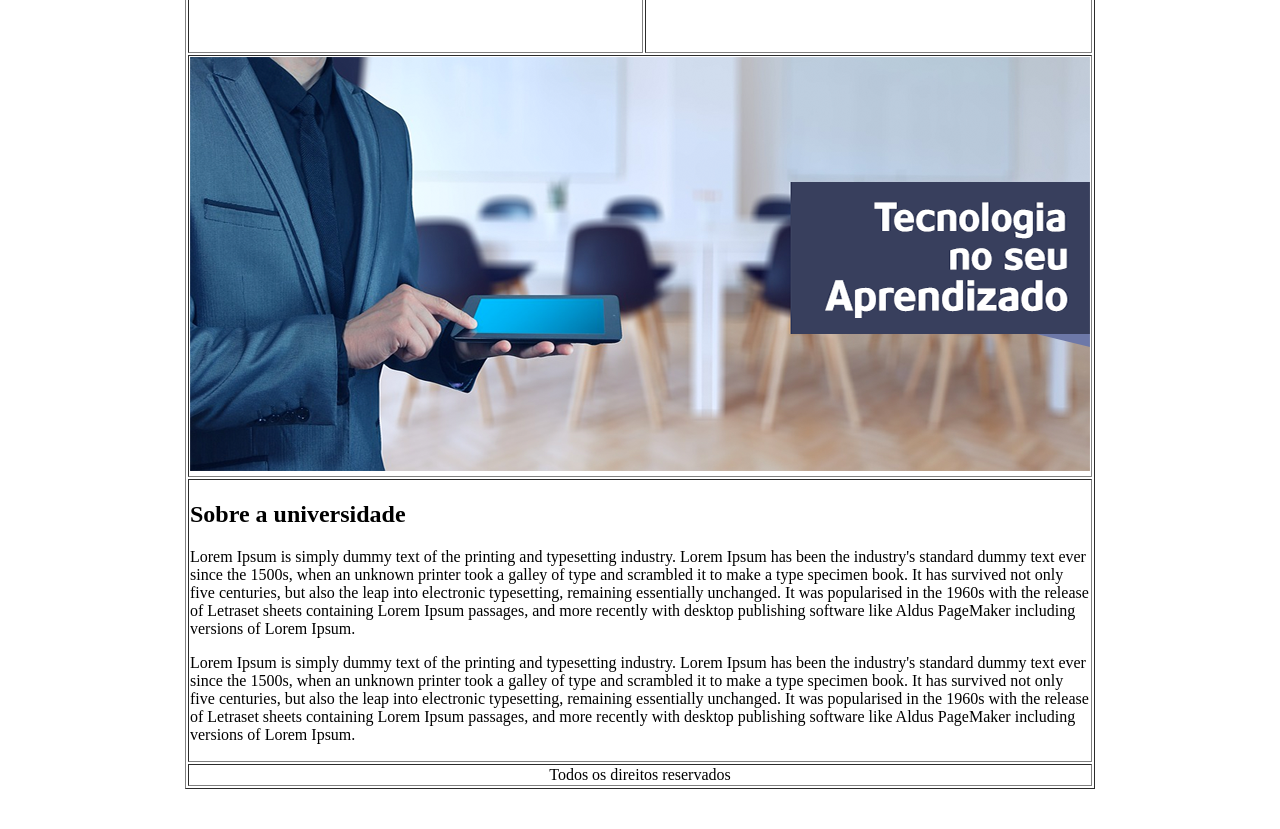
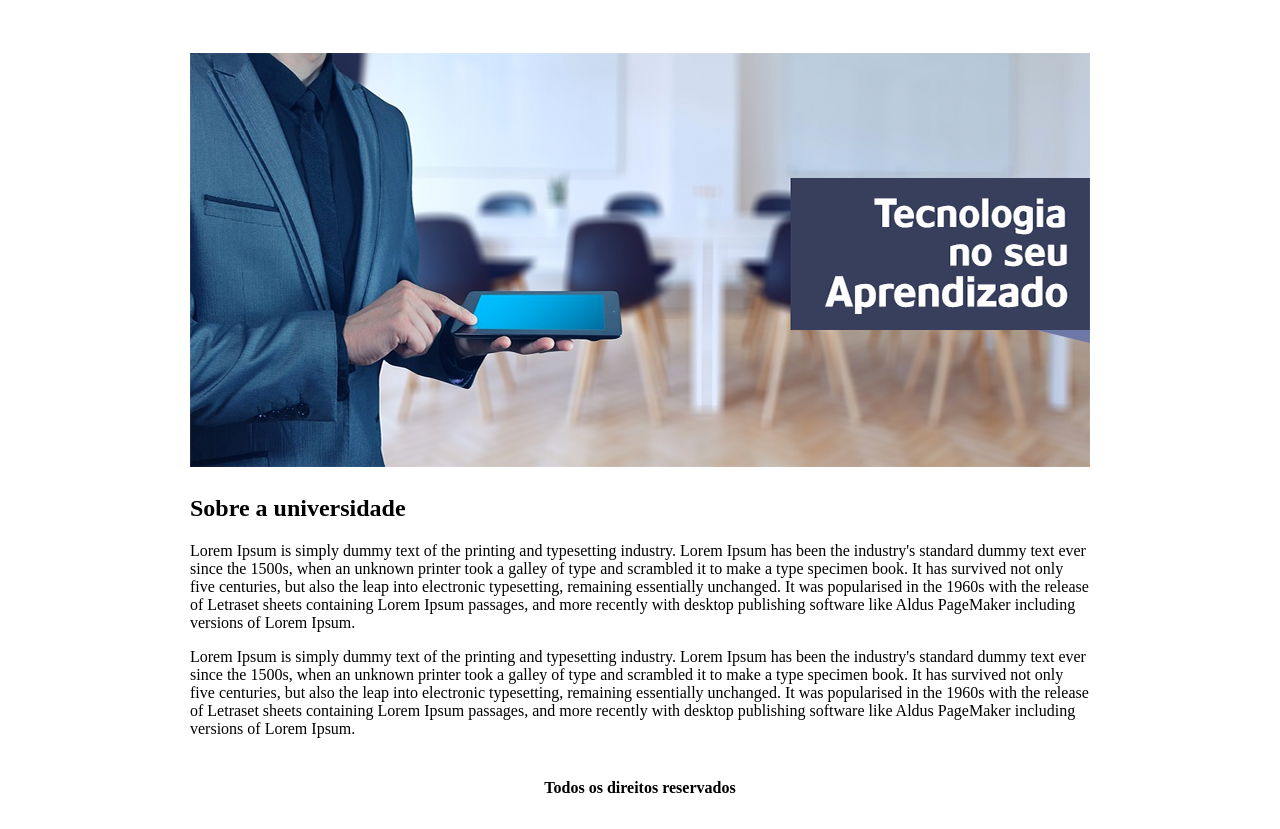
Before and after one commit to pamelagonc/Unes_Faculdade_teste, a plain HTML site: page index.html in a window 1280 px wide. Shown: the part 162-991 px from the top of the page. Before the commit the page ends 959 px from the top, so only its background shows below. Drawn offline with Linux system fonts and the light colour scheme.

```diff
--- a/index.html
+++ b/index.html
@@ -6,7 +6,7 @@
 		<title>UNES - Página principal</title>
 	</head>
 <body background="imagens/fundo2.png">
-		<table border="1" width="900" align="center">
+		<table border="0" width="900" align="center">
 			<tr>
 				<td height="200"><img src="imagens/logo.png"> </td>
 				<td align="right">
@@ -33,7 +33,7 @@
 				</td>
 			</tr>
 			<tr>
-				<td colspan="2" align="center">Todos os direitos reservados</td>
+				<td colspan="2" align="center"><h4>Todos os direitos reservados</h4></td>
 			</tr>
 		</table>
 
```
